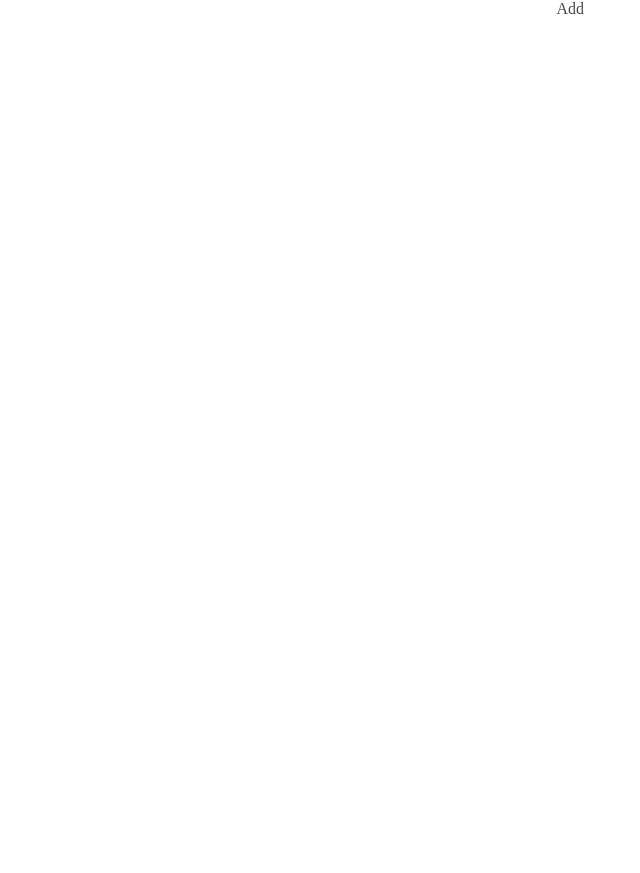
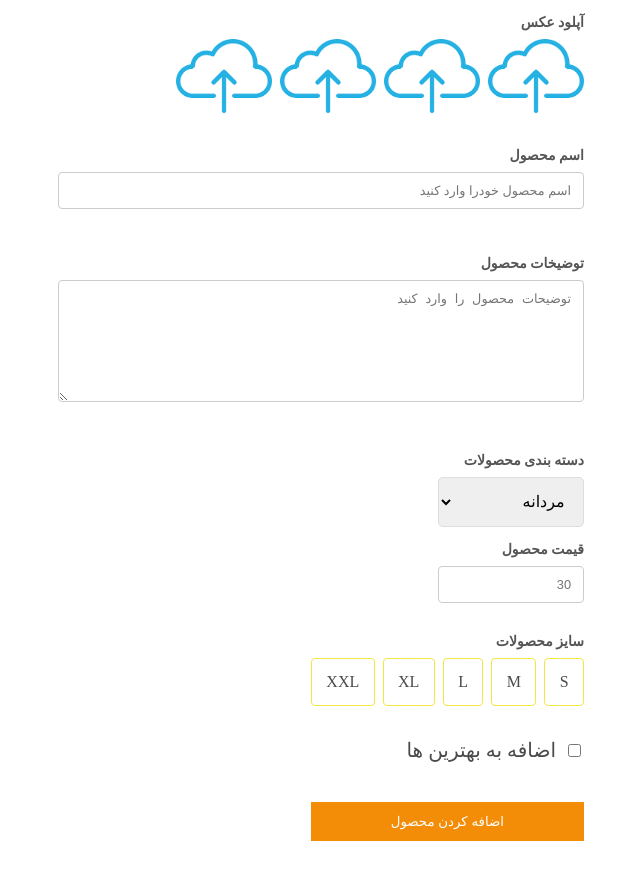
Before and after one commit to ShakilaMhd/Mountain-Shop, a React (Vite) app in the folder admin/: page /add in a window 1280 px wide. Shown: the part 840-1713 px from the top of the page, without its empty margins (624-1264 px from the left). Before the commit the page ends 890 px from the top, so only its background shows below. Built offline with nearby package versions, Linux system fonts and the light colour scheme.

Commit message:
add the Add pages component

```diff
--- a/admin/src/pages/Add/Add.css
+++ b/admin/src/pages/Add/Add.css
@@ -0,0 +1,89 @@
+.form-container {
+  display: flex;
+  flex-direction: column;
+  gap: 1rem;
+  align-items: flex-start;
+}
+
+.form-label {
+  margin-bottom: 0.5rem;
+}
+
+.image-upload-container {
+  display: flex;
+  gap: 0.5rem;
+}
+
+.upload-preview {
+  width: 6rem;
+  cursor: pointer;
+}
+
+.form-group {
+  width: 100%;
+}
+
+.form-input {
+  width: 100%;
+  max-width: 500px;
+  padding: 0.5rem;
+  border: 1px solid #ddd;
+  border-radius: 4px;
+}
+
+.form-group-horizantal {
+  display: flex;
+  flex-wrap: wrap;
+  gap: 1rem;
+  width: 100%;
+}
+
+.form-select {
+  width: 100%;
+  padding: 0.9rem;
+  border: 1px solid #ddd;
+  border-radius: 5px;
+  font-size: 16px;
+}
+
+.price-input {
+  max-width: 120px;
+}
+
+.size-options {
+  display: flex;
+  gap: 0.5rem;
+}
+
+.size-option {
+  padding: 0.9rem;
+  cursor: pointer;
+  border: 1px solid #f3e744;
+  border-radius: 4px;
+}
+
+.size-option.selected {
+  background-color: rgb(243, 141, 7);
+}
+
+.checkbox-group {
+  display: flex;
+  align-items: center;
+  gap: 0.5rem;
+  margin-top: 1rem;
+  font-size: 20px;
+}
+
+.submit-button {
+    /* max-width: 500px; */
+    padding: 0.75rem 5rem;
+    background-color: rgb(243, 141, 7);
+    color: #fff;
+    border: none;
+    cursor: pointer;
+    margin-top: 1.5rem;
+}
+
+textarea {
+    height: 100px;
+}
--- a/admin/src/pages/Add/Add.jsx
+++ b/admin/src/pages/Add/Add.jsx
@@ -1,9 +1,184 @@
-import React from 'react'
+import React, { useState } from "react";
+import upload_img from "../../assets/upload_image.png";
+import "./Add.css"
+
 
 const Add = () => {
+  const [image1, setImage1] = useState(false);
+  const [image2, setImage2] = useState(false);
+  const [image3, setImage3] = useState(false);
+  const [image4, setImage4] = useState(false);
+
+  const [name, setName] = useState("");
+  const [description, setDescription] = useState("");
+  const [price, setPrice] = useState("");
+  const [category, setCategory] = useState("Men");
+  const [bestSeller, setBestSeller] = useState(false);
+  const [sizes, setSizes] = useState([]);
+
+  const onSubmintHandler = async (e) => {
+    e.preventDefault();
+
+    try {
+      const formData = new FormData();
+
+      formData.append("name", name);
+      formData.append("description", description);
+      formData.append("price", price);
+      formData.append("category", category);
+      formData.append("bestSeller", bestSeller);
+      formData.append("sizes", JSON.stringify(sizes));
+
+      image1 && formData.append("image1", image1 ? image1 : null)
+      image2 && formData.append("image2", image2 ? image2 : null)
+      image3 && formData.append("image3", image3 ? image3 : null)
+      image4 && formData.append("image4", image4 ? image4 : null)
+
+    } catch (error) {}
+  };
+
   return (
-    <div>Add</div>
-  )
-}
+    <form action="" onSubmit={onSubmintHandler} className="form-container">
+      <div>
+        <p className="form-label">آپلود عکس</p>
+        <div className="image-upload-container">
+          <label htmlFor="image1">
+            <img
+              src={!image1 ? upload_img : URL.createObjectURL(image1)}
+              alt=""
+              className="upload-preview"
+            />
+            <input
+              onChange={(e) => setImage1(e.target.files[0])}
+              type="file"
+              id="image1"
+              hidden
+            />
+          </label>
+          <label htmlFor="image2">
+            <img
+              src={!image2 ? upload_img : URL.createObjectURL(image2)}
+              alt=""
+              className="upload-preview"
+            />
+            <input
+              onChange={(e) => setImage2(e.target.files[0])}
+              type="file"
+              id="image2"
+              hidden
+            />
+          </label>
+          <label htmlFor="image3">
+            <img
+              src={!image3 ? upload_img : URL.createObjectURL(image3)}
+              alt=""
+              className="upload-preview"
+            />
+            <input
+              onChange={(e) => setImage3(e.target.files[0])}
+              type="file"
+              id="image3"
+              hidden
+            />
+          </label>
+          <label htmlFor="image4">
+            <img
+              src={!image4 ? upload_img : URL.createObjectURL(image4)}
+              alt=""
+              className="upload-preview"
+            />
+            <input
+              onChange={(e) => setImage4(e.target.files[0])}
+              type="file"
+              id="image4"
+              hidden
+            />
+          </label>
+        </div>
+      </div>
+      <div className="form-group">
+        <p className="form-label">اسم محصول</p>
+        <input
+          type="text"
+          onChange={(e) => setName(e.target.value)}
+          value={name}
+          placeholder="اسم محصول خودرا وارد کنید"
+          className="form-input"
+          required
+        />
+      </div>
 
-export default Add
+      <div className="form-group">
+        <p className="form-label">توضیخات محصول</p>
+        <textarea
+          type="text"
+          onChange={(e) => setDescription(e.target.value)}
+          value={description}
+          placeholder="توضیحات محصول را وارد کنید"
+          className="form-input"
+          required
+        />
+      </div>
+      <div className="form-group-horizontal">
+        <div>
+          <p className="form-label"> دسته بندی محصولات</p>
+          <select
+            onChange={(e) => setCategory(e.target.value)}
+            value={category}
+            className="form-select"
+          >
+            <option value="Men">مردانه</option>
+            <option value="Woman">زنانه</option>
+            <option value="kids">بچگانه</option>
+          </select>
+        </div>
+        <div>
+          <p className="form-label">قیمت محصول</p>
+          <input
+            type="number"
+            onChange={(e) => setPrice(e.target.value)}
+            value={price}
+            className="form-input price-input"
+            placeholder="30"
+          />
+        </div>
+      </div>
+      <div>
+        <p className="form-label">سایز محصولات</p>
+        <div className="size-options">
+          {["S", "M", "L", "XL", "XXL"].map((size) => (
+            <div
+              key={size}
+              onClick={() =>
+                setSizes((prev) =>
+                  prev.includes(size)
+                    ? prev.filter((item) => item !== size)
+                    : [...prev, size]
+                )
+              }
+              className={`size-option ${
+                sizes.includes(size) ? "selected" : ""
+              }`}
+            >
+              {size}
+            </div>
+          ))}
+        </div>
+      </div>
+
+      <div className="checkbox-group">
+        <input
+          onChange={() => setBestSeller((prev) => !prev)}
+          checked={bestSeller}
+          type="checkbox"
+          id="bestseller"
+          className="check"
+        />
+        <label htmlFor="bestseller">اضافه به بهترین ها</label>
+      </div>
+      <button type="submit" className="submit-button">اضافه کردن محصول</button>
+    </form>
+  );
+};
+
+export default Add;
```
Also changed, not shown: admin/src/assets/upload_image.png (added).
